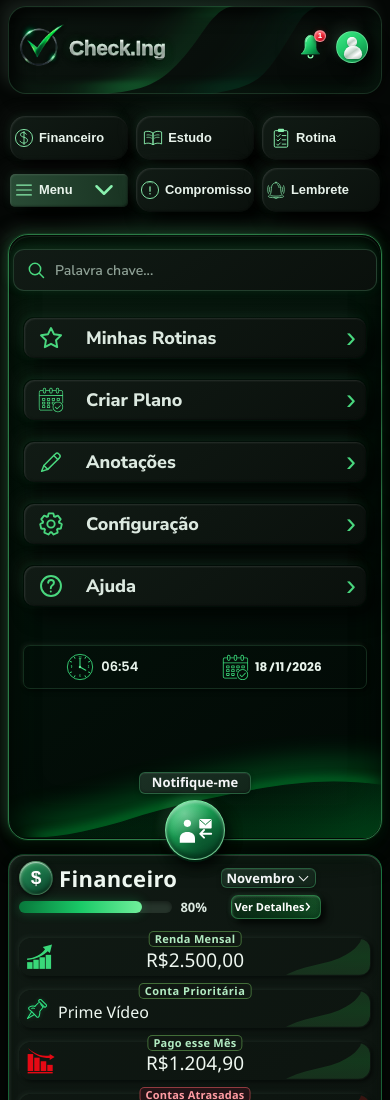
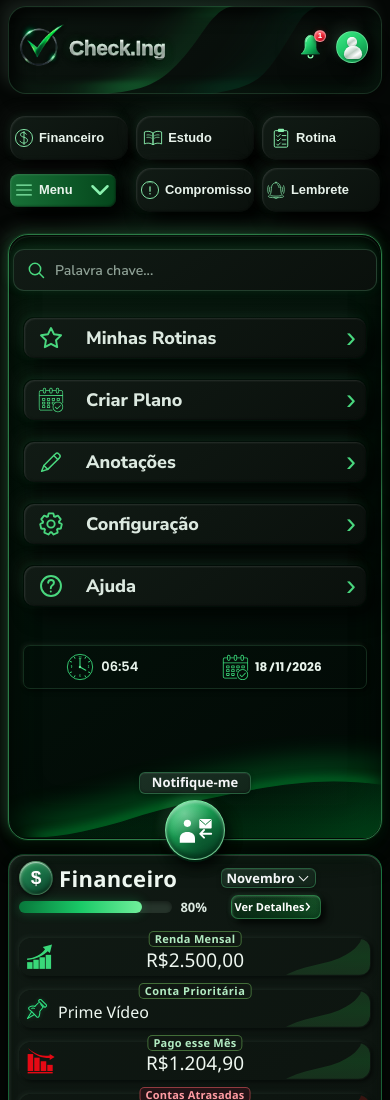
Before and after one commit to BismarckBennetis/Check.Ing-V21, a plain HTML site: page index.html in a window 390 px wide. Shown: the top 1100 px of the page. Drawn offline with Linux system fonts and the light colour scheme.

Commit message:
Botao menu

```diff
--- a/mobile.css
+++ b/mobile.css
@@ -302,7 +302,7 @@ body .menu-principal > .botao-menu[data-menu-lateral-toggle] .seta-menu-direcao
     position: relative;
     right: auto;
     top: auto;
-    transform: translateX(30px);
+    transform: translateX(38px);
 
     display: block;
     width: 30px;
@@ -314,15 +314,18 @@ body .menu-principal > .botao-menu[data-menu-lateral-toggle] .seta-menu-direcao
 
 /* MOB-016 — Redução da altura do botão Menu */
 body .menu-principal > .botao-menu[data-menu-lateral-toggle] {
+    width: 90% !important;
     height: 33px;
     min-height: 33px;
+    max-width: 90% !important;
     align-self: center;
-    border-radius: 5px;
+    border-radius: 8px;
+    justify-self: start;
 
     background: linear-gradient(
     to right,
-    #294b35 0%,
-    #193322 100%
+    #187037 0%,
+    #04461b 100%
 ) !important;
 }
 
```
